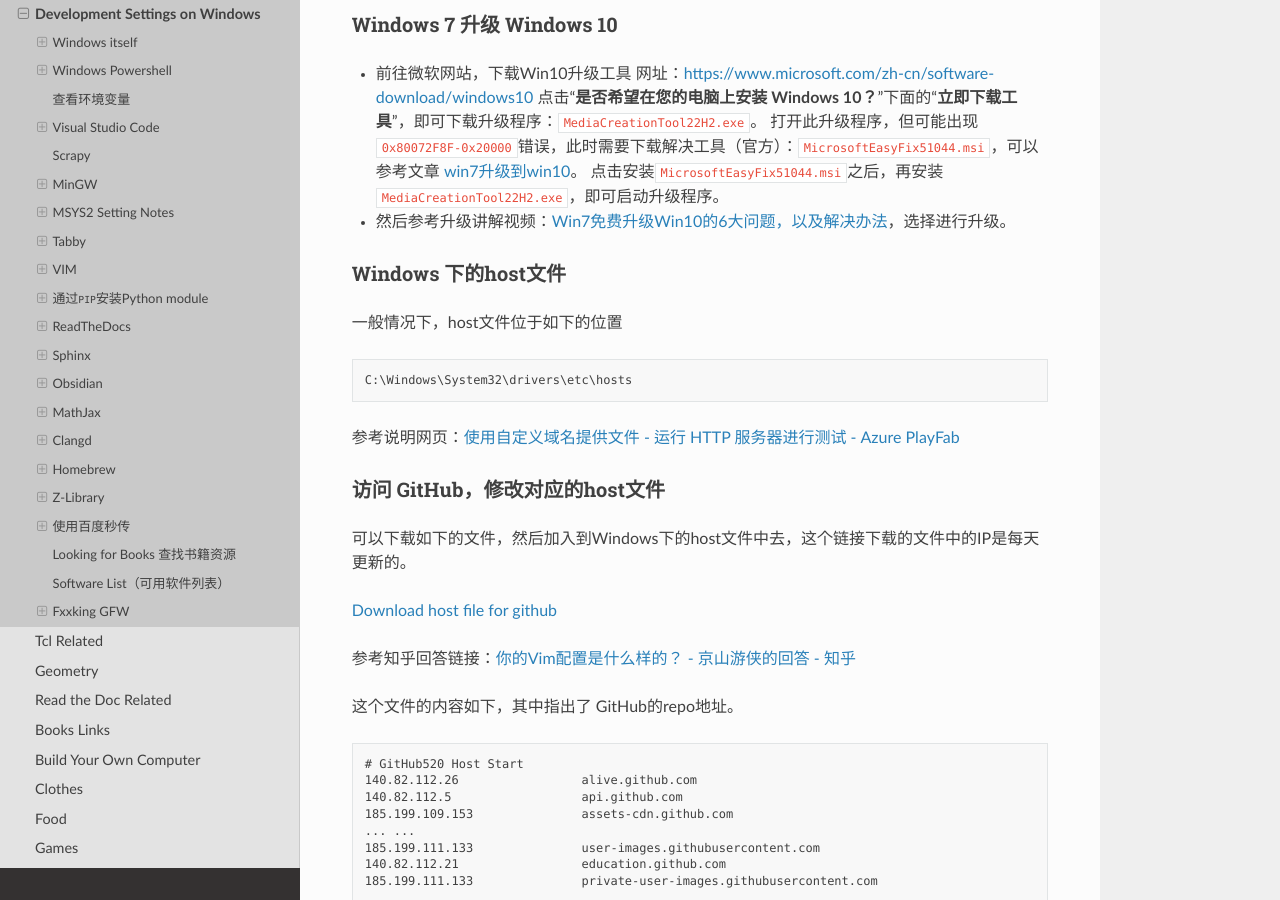
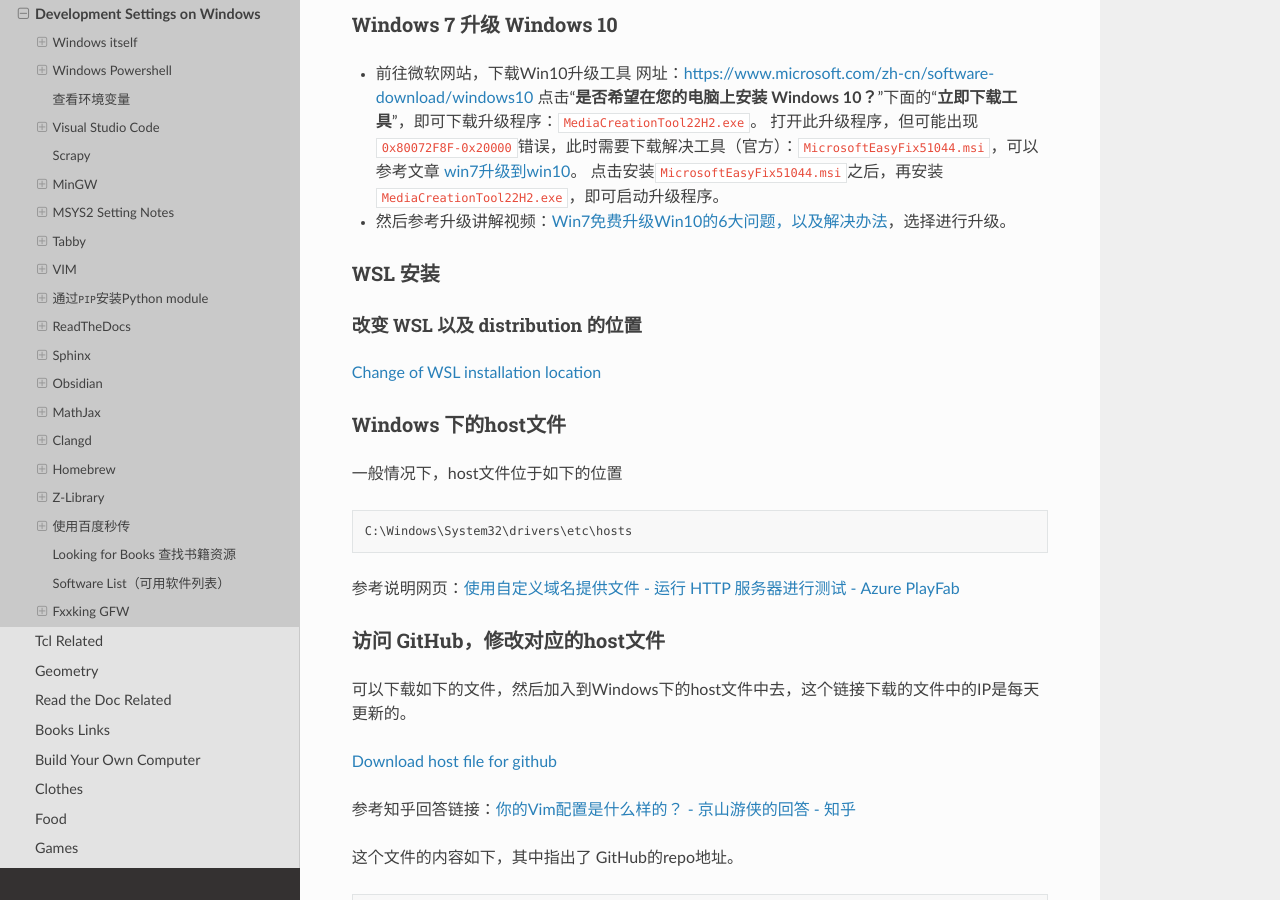
Before and after one commit to Pyrad/pyradnotes, a Sphinx documentation site: the page built from source/Notes/WinDevEnvSetup.md, in a window 1280 px wide and 900 px high, scrolled down 990 px. Built offline with Sphinx 7.4.7 and the Read the Docs theme 2.0.0, drawn with Linux system fonts in a browser that asks for light colours; pages that are not in the unit, such as notebooks, are missing from menus.

Commit message:
Note A link to change wsl distro install location

```diff
--- a/source/Notes/WinDevEnvSetup.md
+++ b/source/Notes/WinDevEnvSetup.md
@@ -44,6 +44,12 @@
    点击安装`MicrosoftEasyFix51044.msi`之后，再安装`MediaCreationTool22H2.exe`，即可启动升级程序。
 - 然后参考升级讲解视频：[Win7免费升级Win10的6大问题，以及解决办法](https://www.bilibili.com/video/BV1tW4y1676w/?spm_id_from=333.999.0.0)，选择进行升级。
 
+
+### WSL 安装
+
+#### 改变 WSL 以及 distribution 的位置
+
+[Change of WSL installation location](https://superuser.com/questions/1714345/change-of-wsl-installation-location)
 
 ### Windows 下的host文件
 
```
